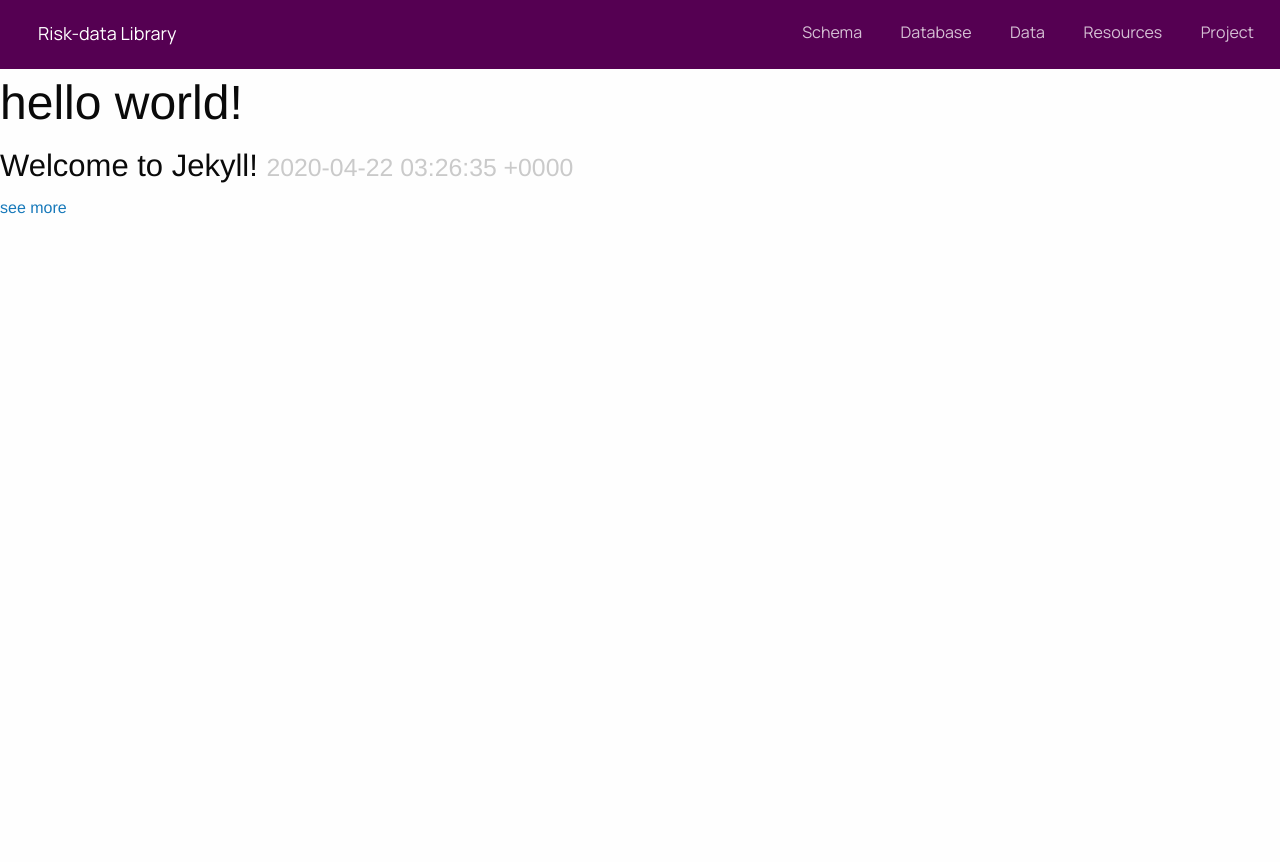
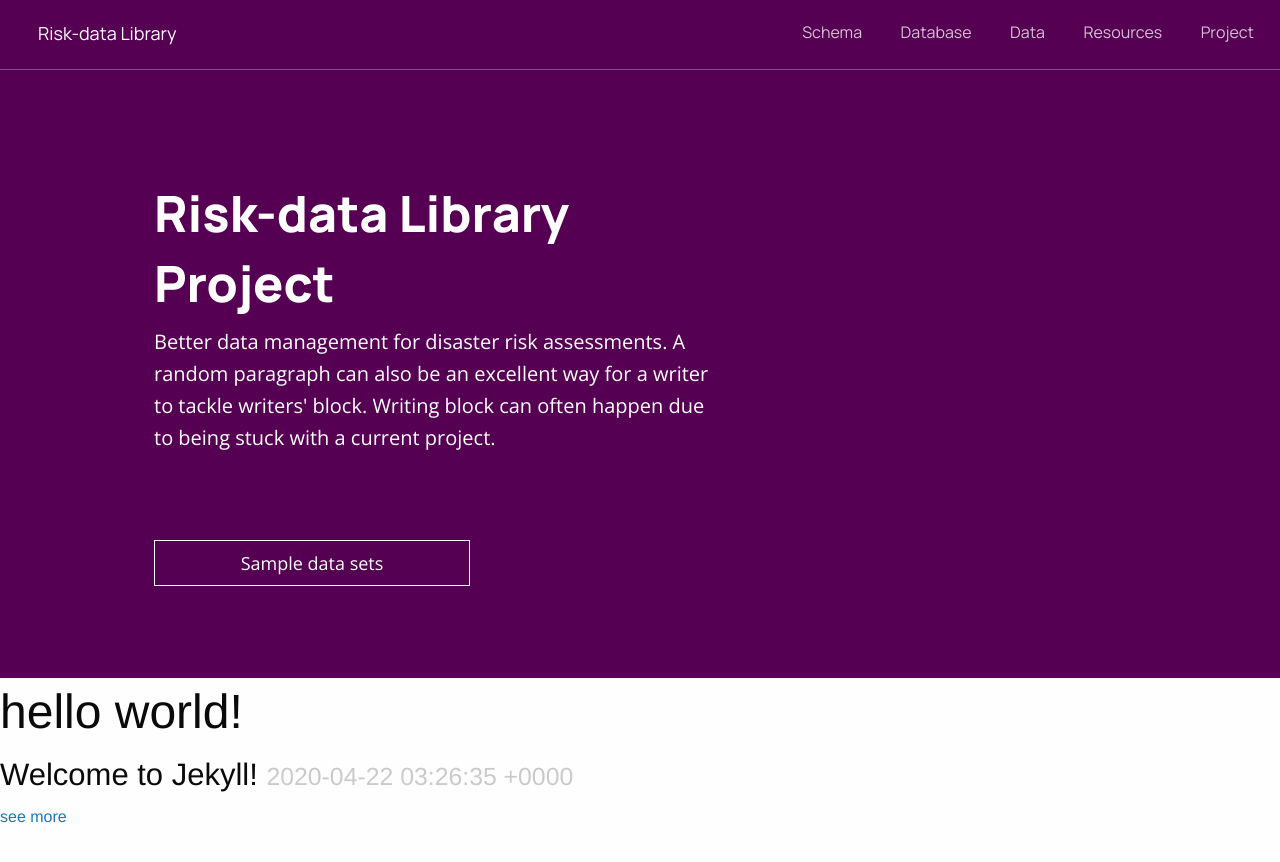
Before and after one commit to GFDRR/risk-data-library.github.io, a Jekyll site: the page built from index.html, in a window 1280 px wide. Shown: the top 862 px of the page. Built offline with Jekyll 4.4.1, drawn with Linux system fonts in a browser that asks for light colours; nearby versions of some CDN libraries.

Commit message:
description done

```diff
--- /dev/null
+++ b/_includes/description.html
@@ -0,0 +1,9 @@
+<div class="description">
+  <h1 class="description-title">Risk-data Library Project</h1>
+  <p class="description-paragraph">
+    Better data management for disaster risk assessments. A random paragraph can also be an excellent way for a writer to tackle writers' block. Writing block can often happen due to being stuck with a current project.
+  </p>
+  <a href="#" class="description-anchor">
+    Sample data sets
+  </a>
+</div>
--- a/_layouts/default.html
+++ b/_layouts/default.html
@@ -4,6 +4,7 @@
   <body>
     <div class="top-container">
       {% include navigation.html %}
+      {% include description.html %}
     </div>
     {{ content }}
     {% include footer.html %}
--- a/_sass/_colors.scss
+++ b/_sass/_colors.scss
@@ -1,3 +1,4 @@
+// background colours
 $section-headers: #550052;
 $links:#83067f;
 $dark-text-headlines:#202020;
@@ -5,12 +6,17 @@ $light-text-body-copy: #757575;
 $divider-lines:#ebebeb;
 $light-grey-background:#fafafa;
 
-$light-font-color: #ffffff;
+// text colours
+$light--primary-font-color: #ffffff;
+$light-secondary-font-color: #e3e3e3;
+
 $dark-primary-font-color: #202020;
 $dark-secondary-font-color: #000000;
+
 $purple-primary-font-color: #550052;
 $purple-secondary-font-color: #83067f;
 $purple-tertiary-font-color: #8a1486;
+
 $grey-primary-font-color: #757575;
 $grey-secondary-font-color: #666666;
 $grey-tertiary-font-color: #878787;
--- a/_sass/_fonts.scss
+++ b/_sass/_fonts.scss
@@ -9,8 +9,10 @@ $secondary-font-weight: 600;
 $tertiary-font-weight: 500;
 $normal-font-weight: normal;
 
-$primary-font-size: 1rem; //16px
-$secondary-font-size: 1.125rem; //18px
+$primary-font-size: rem-calc(16);
+$secondary-font-size: rem-calc(18);
+$tertiary-font-size: rem-calc(20);
+$title-font-size: rem-calc(50);
 
 $primary-opacity: 1;
 $secondary-opacity: 0.75;
--- /dev/null
+++ b/_sass/description/main.scss
@@ -0,0 +1,35 @@
+.description {
+  display: flex;
+  flex-direction: column;
+  // padding: rem-calc(108, 562, 92, 154);
+  padding-top: rem-calc(108);
+  padding-right: rem-calc(562);
+  padding-bottom: rem-calc(92);
+  padding-left: rem-calc(154);
+}
+
+.description-title {
+  font-family: $primary-font;
+  font-size: $title-font-size;
+  color: $light--primary-font-color;
+  font-weight: $primary-font-weight;
+}
+
+.description-paragraph {
+  font-family: $secondary-font;
+  font-size: $tertiary-font-size;
+  color: $light--primary-font-color;
+  font-weight: $normal-font-weight;
+}
+
+.description-anchor {
+  font-family: $secondary-font;
+  font-size: $secondary-font-size;
+  font-weight: $normal-font-weight;
+  color: $light--primary-font-color;
+  line-height: 44px;
+  width: 316px;
+  border: solid 1px $light--primary-font-color;
+  text-align: center;
+  margin-top: 70px;
+}
--- a/_sass/main.scss
+++ b/_sass/main.scss
@@ -1,7 +1,8 @@
 @import "colors";
+@import "mixins";
 @import "fonts";
-@import "mixins";
 @import "navigation/main";
+@import "description/main";
 
 body {
   margin: 0;
--- a/_sass/navigation/main.scss
+++ b/_sass/navigation/main.scss
@@ -4,18 +4,20 @@
   flex-wrap: nowrap;
   justify-content: space-between;
   padding: rem-calc(20 26 22 38);
+  border-bottom: solid 1px rgba(227, 227, 227, 0.33);
 }
 
 .navigation-left {
   font-family: $primary-font;
   font-size: $secondary-font-size;
-  color: $light-font-color;
+  color: $light--primary-font-color;
+  opacity: 1;
 }
 
 .navigation-right a {
   font-family: $primary-font;
   opacity: $secondary-opacity;
-  color: $light-font-color;
+  color: $light--primary-font-color;
   font-size:$primary-font-size;
   &:not(:last-child){
     padding-right: rem-calc(34);
```
